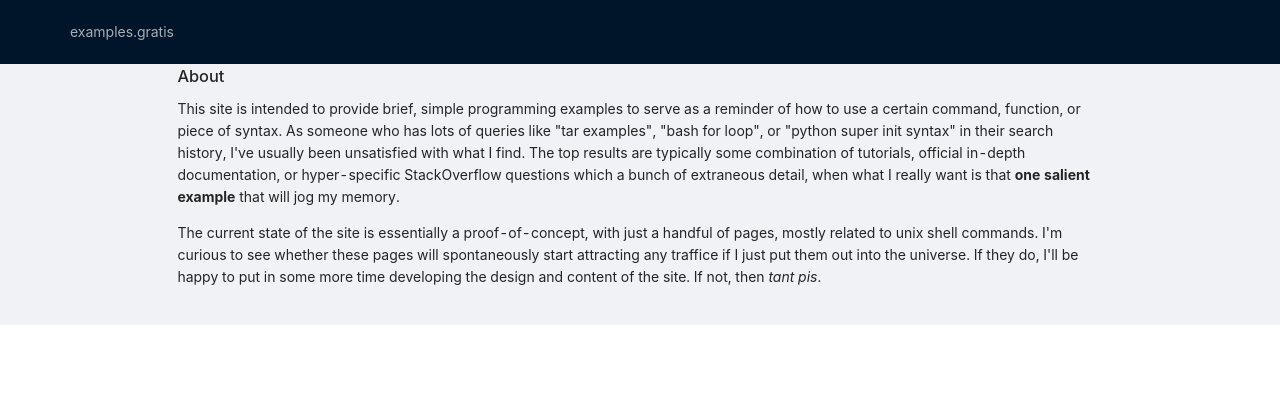
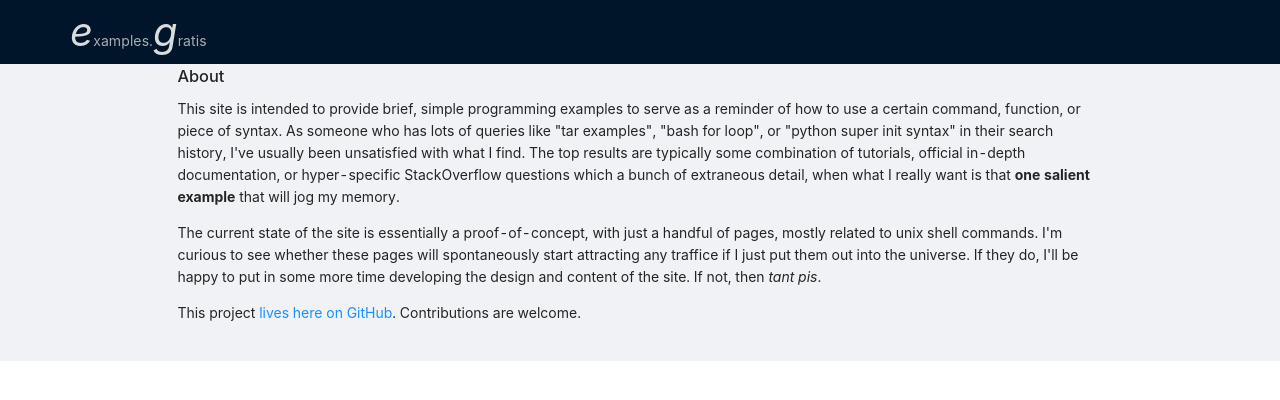
Before and after one commit to colinmorris/examples.gratis, a Gatsby site: page /about in a window 1280 px wide. Built offline with nearby package versions, Linux system fonts and the light colour scheme; Gatsby itself is replaced by a stand-in of ours.

Commit message:
cheesy header styling

```diff
--- /dev/null
+++ b/src/components/header.css
@@ -0,0 +1,10 @@
+span.header-majuscule {
+  font-size: 2.5rem;
+  color: rgba(255, 255, 255, 0.85);
+  font-style: italic;
+}
+
+.header-title {
+  letter-spacing: .1px;
+  color: rgba(255, 255, 255, 0.65);
+}
--- a/src/components/header.js
+++ b/src/components/header.js
@@ -2,6 +2,8 @@ import React from "react";
 import { Link } from "gatsby";
 import PropTypes from "prop-types";
 import { Menu } from 'antd';
+
+import './header.css';
 
 const Header = ({ siteTitle }) => (
   <Menu
@@ -11,7 +13,10 @@ const Header = ({ siteTitle }) => (
     <Menu.Item key={0}>
       <Link
         to="/"
-      > {siteTitle} </Link>
+        className="header-title"
+      >
+        <span className="header-majuscule">e</span>xamples.<span className="header-majuscule">g</span>ratis
+      </Link>
     </Menu.Item>
 
   </Menu>
--- a/src/pages/about.md
+++ b/src/pages/about.md
@@ -6,3 +6,5 @@ title: "About"
 This site is intended to provide brief, simple programming examples to serve as a reminder of how to use a certain command, function, or piece of syntax. As someone who has lots of queries like "tar examples", "bash for loop", or "python super init syntax" in their search history, I've usually been unsatisfied with what I find. The top results are typically some combination of tutorials, official in-depth documentation, or hyper-specific StackOverflow questions which a bunch of extraneous detail, when what I really want is that **one salient example** that will jog my memory.
 
 The current state of the site is essentially a proof-of-concept, with just a handful of pages, mostly related to unix shell commands. I'm curious to see whether these pages will spontaneously start attracting any traffice if I just put them out into the universe. If they do, I'll be happy to put in some more time developing the design and content of the site. If not, then *tant pis*.
+
+This project [lives here on GitHub](https://github.com/colinmorris/examples.gratis). Contributions are welcome.
```
